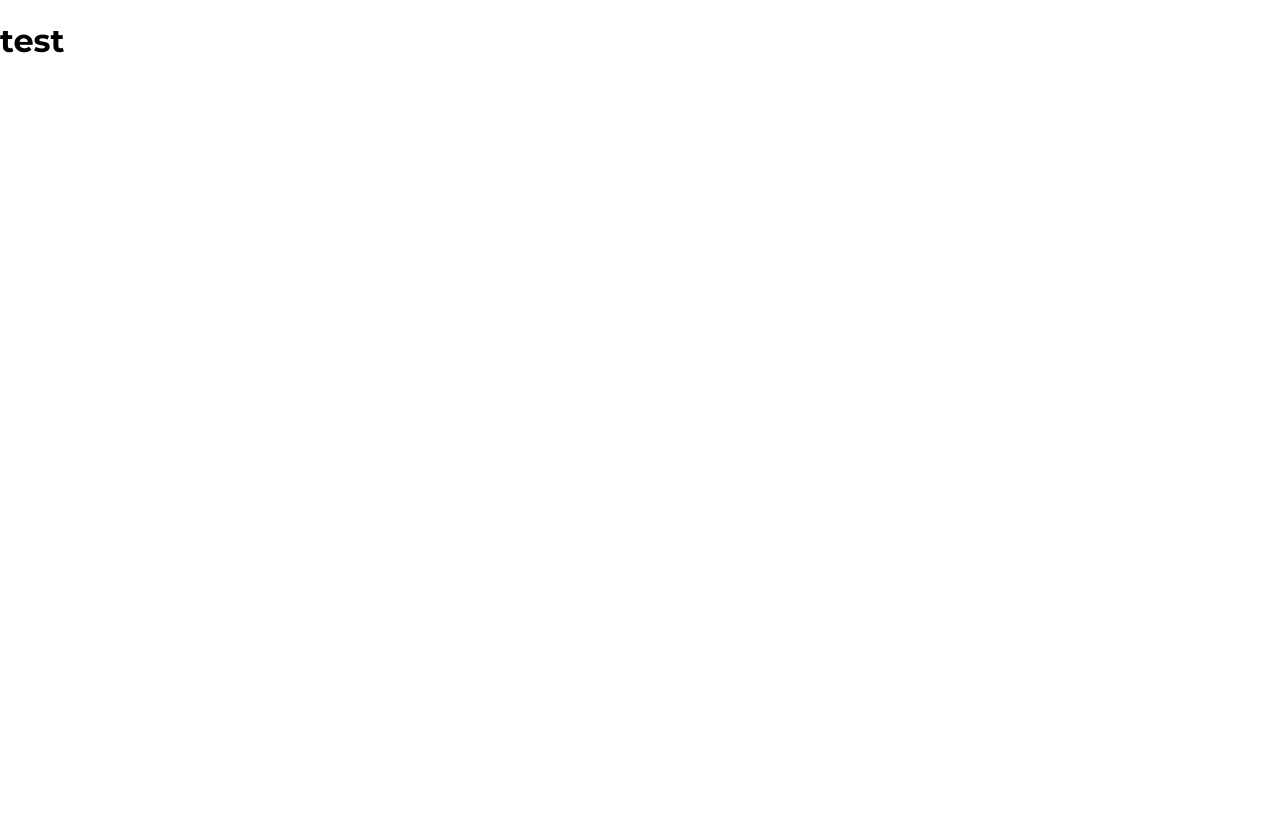
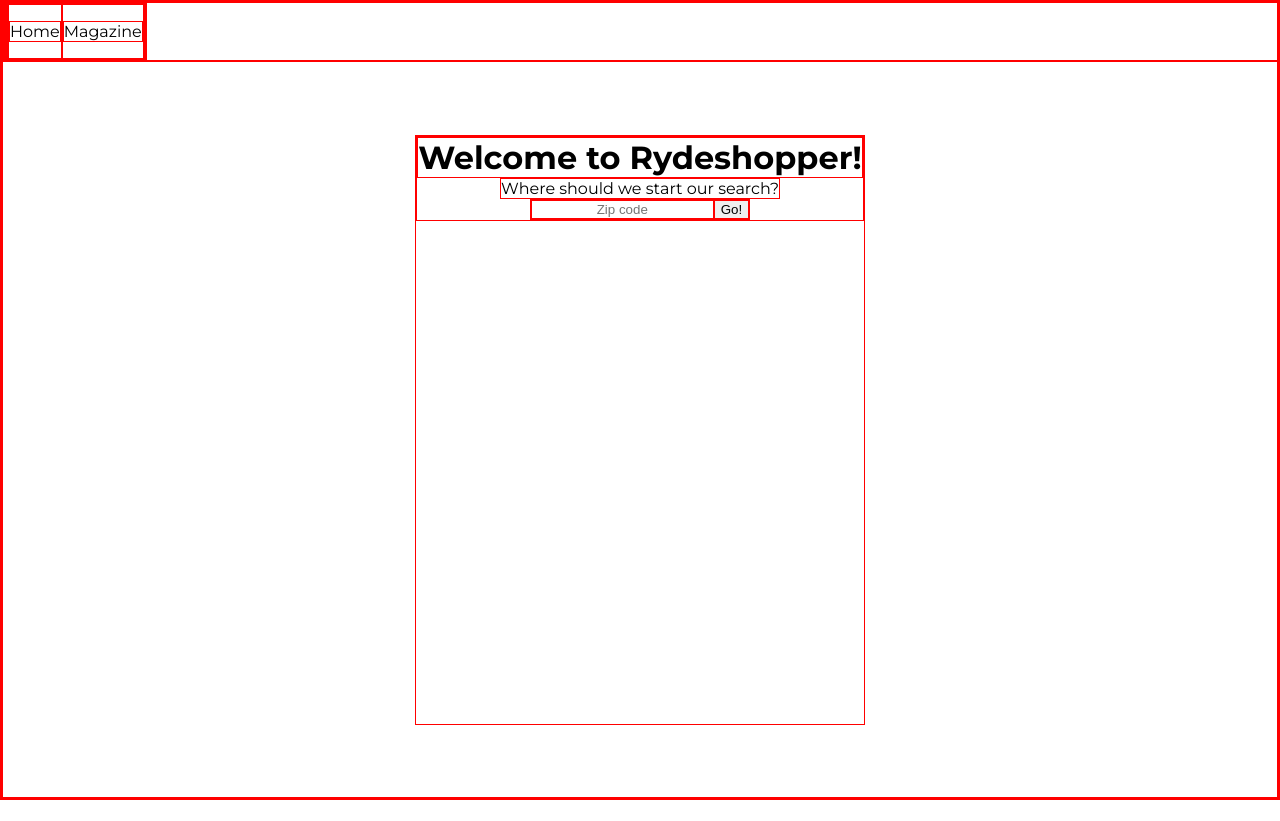
Before and after one commit to Soren27672/RydeShopperZip2, a plain HTML site: page index.html in a window 1280 px wide. After the commit the page ends 800 px from the top, so only its background shows below. Drawn offline with Linux system fonts and the light colour scheme.

Commit message:
html laid out, basic css

```diff
--- a/index.html
+++ b/index.html
@@ -7,6 +7,27 @@
     <link rel="stylesheet" href="style.css">
 </head>
 <body>
-    <h1>test</h1>
+    <header>
+        <a id="logo"><!-- svg --></a>
+        <img  id="menu-icon"/>
+        <nav>
+            <a class="nav-item"><p>Home</p></a>
+            <a class="nav-item"><p>Magazine</p></a>
+            <img id="nav-close">
+        </nav>
+    </header>
+    <main>
+        <div class="content">
+            <!-- svg -->
+            <div class="text">
+                <h1>Welcome to Rydeshopper!</h1>
+                <p>Where should we start our search?</p>
+                <form>
+                    <input type="text" name="zip" placeholder="Zip code">
+                    <input type="submit" value="Go!">
+                </form>
+            </div>
+        </div>
+    </main>
 </body>
 </html>
--- a/style.css
+++ b/style.css
@@ -5,14 +5,61 @@
 @font-face {
     font-family: Montserrat;
     src: url(./Resources/Montserrat-VariableFont_wght.ttf);
-  }
+}
+
+html {
+  height: -webkit-fill-available;
+}
 
 body {
     font-family: Montserrat, "sans serif";
-    height: 100vh;
+    height: -webkit-fill-available;
     margin: 0;
     padding: 0;
     box-sizing: border-box;
     max-width: 100vw;
     overflow: hidden;
+    display: flex;
+    flex-direction: column;
 }
+
+* {
+  border: solid red 1px;
+}
+
+header {
+  display: flex;
+}
+
+nav {
+  display: flex;
+}
+
+main {
+  display: flex;
+  flex-direction: column;
+  height: 100%;
+  align-items: center;
+  justify-content: center;
+}
+
+.content {
+  position: relative;
+  height: 80%;
+}
+
+.text {
+  display: flex;
+  flex-direction: column;
+  align-items: center;
+}
+
+.text * {
+  margin: 0;
+  width: fit-content;
+  text-align: center;
+}
+
+.content form {
+  display: flex;
+}
```
Also changed, not shown: 2 other files.
